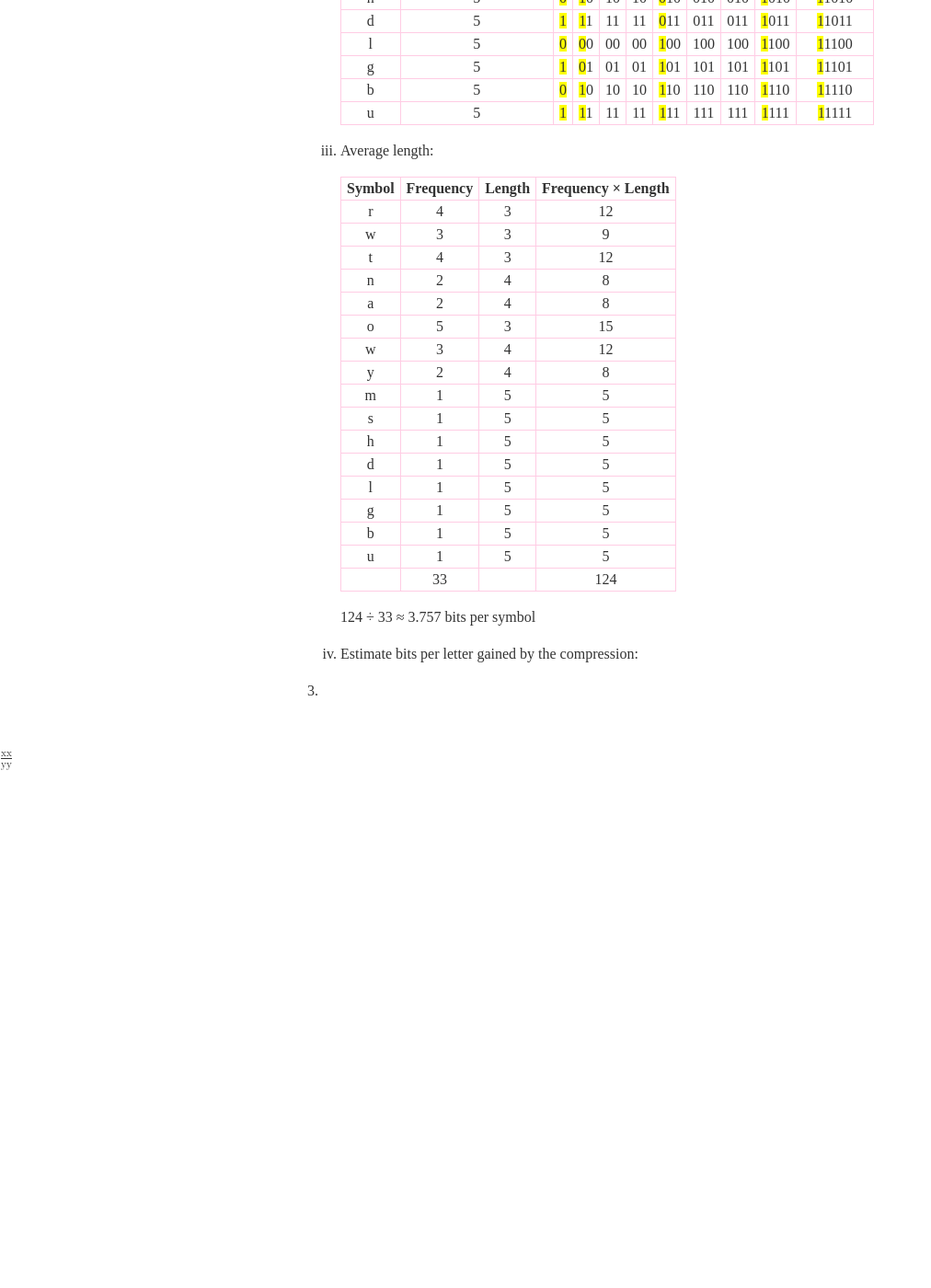
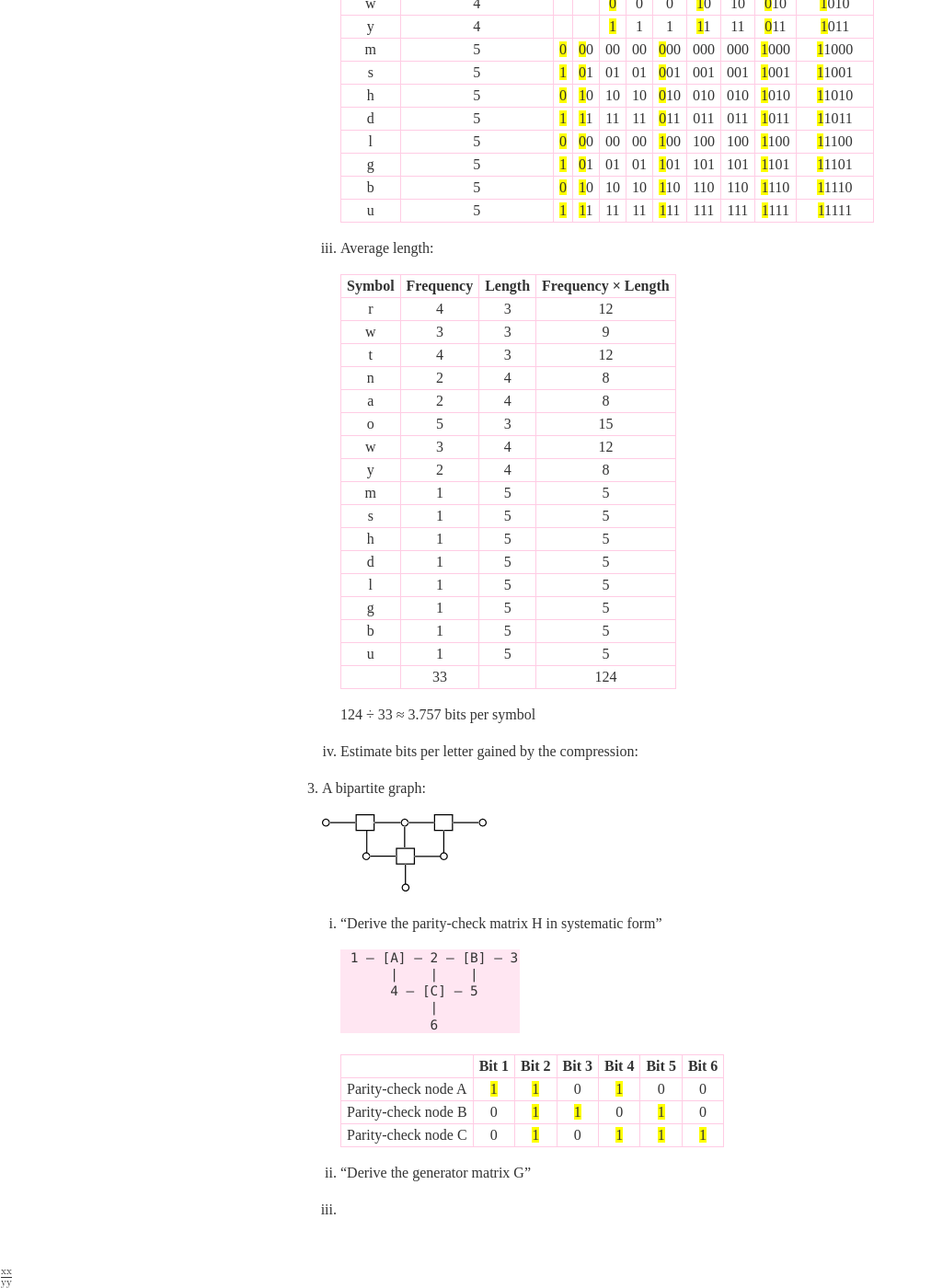
Before and after one commit to jclgoodwin/notes.joshuagoodw.in, a Jekyll site: the page built from pages/icot-spring.md, in a window 1280 px wide and 1400 px high, scrolled down 7517 px. Shown: the whole window at 92% size, without its empty margins (0-1012 px from the left). Built offline with Jekyll 4.4.1, drawn with Linux system fonts in a browser that asks for light colours; some web fonts are replaced; before the commit the page ends 8354 px from its top, so only the background shows below that.

Commit message:
more ICOT

```diff
--- a/css/main.scss
+++ b/css/main.scss
@@ -175,9 +175,14 @@
   padding: 0 2px;
 }
 
-pre code {
-  display: block;
+pre {
+  display: inline-block;
   line-height: 1.2em;
+  margin: 0;
+
+  code {
+    padding: 0;
+  }
 }
 
 table {
--- a/pages/icot-spring.md
+++ b/pages/icot-spring.md
@@ -560,4 +560,25 @@
 
     4.  Estimate bits per letter gained by the compression:
 
-3.
+3.  A bipartite graph:
+
+    ![](../images/icot-summer-2013-3-bipartite-graph.svg)
+
+    1. "Derive the parity-check matrix H in systematic form"
+
+            1 — [A] — 2 — [B] — 3
+                 |    |    |
+                 4 — [C] — 5
+                      |
+                      6
+
+
+        |                     |Bit 1|Bit 2|Bit 3|Bit 4|Bit 5|Bit 6|
+        |---------------------|-----|-----|-----|-----|-----|-----|
+        | Parity-check node A |**1**|**1**|  0  |**1**|  0  |  0  |
+        | Parity-check node B |  0  |**1**|**1**|  0  |**1**|  0  |
+        | Parity-check node C |  0  |**1**|  0  |**1**|**1**|**1**|
+
+    2. "Derive the generator matrix G"
+
+    3.
```
Also changed, not shown: images/icot-summer-2013-3-bipartite-graph.svg (added).
